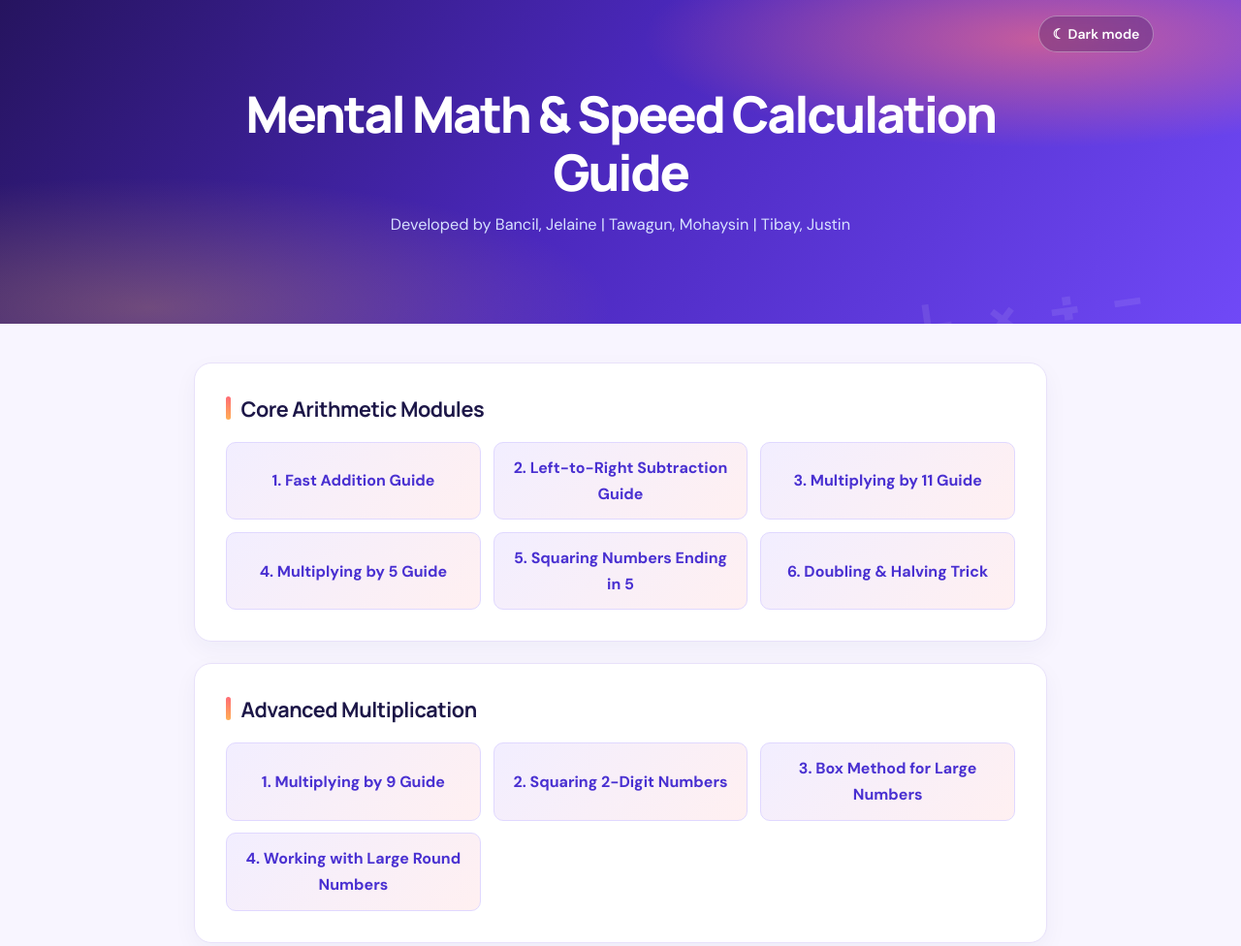
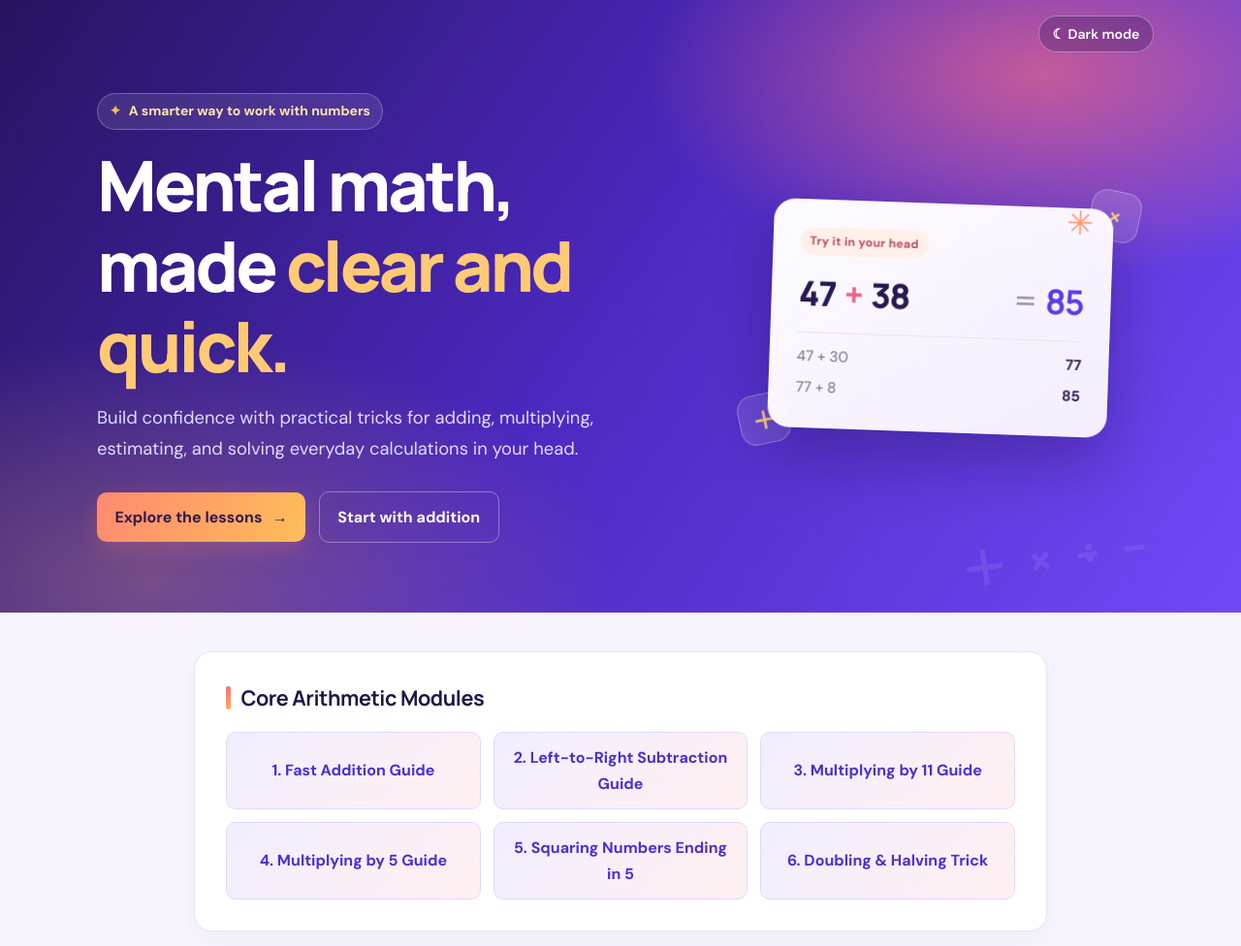
Before and after one commit to BenedictSenora/mental-math, a plain HTML site: page index.html in a window 1280 px wide. Shown: the top 976 px of the page at 97% size. Drawn offline with Linux system fonts and the light colour scheme.

Commit message:
Add mental math hero section

```diff
--- a/index.html
+++ b/index.html
@@ -7,15 +7,36 @@
     <link rel="stylesheet" href="style.css">
 </head>
 <body>
-    <header class="page-header">
-        <h1>Mental Math &amp; Speed Calculation Guide</h1>
-        <p>Developed by Bancil, Jelaine | Tawagun, Mohaysin | Tibay, Justin</p>
+    <header class="page-header home-hero">
+        <div class="hero-inner">
+            <div class="hero-copy">
+                <p class="hero-kicker"><span aria-hidden="true">✦</span> A smarter way to work with numbers</p>
+                <h1>Mental math, made <span>clear and quick.</span></h1>
+                <p class="hero-description">Build confidence with practical tricks for adding, multiplying, estimating, and solving everyday calculations in your head.</p>
+                <div class="hero-actions">
+                    <a class="hero-primary" href="#lessons">Explore the lessons <span aria-hidden="true">→</span></a>
+                    <a class="hero-secondary" href="fast-addition.html">Start with addition</a>
+                </div>
+            </div>
+            <div class="hero-visual" aria-label="Example mental math calculation: 47 plus 38 equals 85">
+                <div class="math-card">
+                    <span class="math-card-label">Try it in your head</span>
+                    <div class="math-equation"><span>47</span><span class="math-operator">+</span><span>38</span><span class="math-equals">=</span><strong>85</strong></div>
+                    <div class="math-divider"></div>
+                    <p><span>47 + 30</span><b>77</b></p>
+                    <p><span>77 + 8</span><b>85</b></p>
+                    <span class="math-spark" aria-hidden="true">✳</span>
+                </div>
+                <span class="hero-orbit hero-orbit-one" aria-hidden="true">×</span>
+                <span class="hero-orbit hero-orbit-two" aria-hidden="true">＋</span>
+            </div>
+        </div>
         <input class="theme-switch" type="checkbox" id="theme-switch" aria-label="Enable dark mode">
         <label class="theme-toggle" for="theme-switch"><span class="light-label">☾ <span>Dark mode</span></span><span class="dark-label">☀ <span>Light mode</span></span></label>
     </header>
 
     <main class="content-container">
-        <section class="tutorial-card">
+        <section class="tutorial-card" id="lessons">
             <h2>Core Arithmetic Modules</h2>
 
             <div class="module-list">
--- a/style.css
+++ b/style.css
@@ -80,6 +80,38 @@ body {
 
 .page-header p { position: relative; z-index: 1; color: #d7e1ff; font-size: 1.02rem; }
 
+.home-hero { min-height: 520px; display: grid; align-items: center; padding: 6rem 1.5rem 4.5rem; text-align: left; }
+.home-hero::after { right: 7%; bottom: 2rem; font-size: 3rem; }
+.hero-inner { display: grid; grid-template-columns: minmax(0, 1.15fr) minmax(280px, .85fr); align-items: center; gap: clamp(2rem, 7vw, 6rem); width: min(100%, 1080px); margin: 0 auto; }
+.hero-copy { position: relative; z-index: 1; }
+.hero-kicker { display: inline-flex; align-items: center; gap: .5rem; margin-bottom: 1rem; padding: .4rem .75rem; border: 1px solid rgba(255,255,255,.25); border-radius: 999px; background: rgba(255,255,255,.1); color: #ffe6a8 !important; font-size: .87rem !important; font-weight: 700; }
+.hero-kicker span { color: #ffbb54; }
+.home-hero h1 { max-width: 640px; margin: 0 0 1rem; font-size: clamp(2.7rem, 6vw, 4.5rem); }
+.home-hero h1 span { color: #ffca73; }
+.hero-description { max-width: 570px; color: #e0dcff !important; font-size: clamp(1rem, 1.5vw, 1.15rem) !important; line-height: 1.75; }
+.hero-actions { display: flex; flex-wrap: wrap; align-items: center; gap: .85rem; margin-top: 1.75rem; }
+.hero-primary, .hero-secondary { display: inline-flex; align-items: center; justify-content: center; gap: .65rem; min-height: 50px; padding: .75rem 1.15rem; border-radius: 10px; text-decoration: none; font-weight: 700; transition: transform .18s ease, background .18s ease, box-shadow .18s ease; }
+.hero-primary { background: linear-gradient(110deg, #ff8a70, #ffbd58); color: #32184e; box-shadow: 0 9px 24px rgba(255,126,104,.22); }
+.hero-primary:hover { transform: translateY(-2px); box-shadow: 0 12px 28px rgba(255,126,104,.34); }
+.hero-secondary { border: 1px solid rgba(255,255,255,.35); color: white; }
+.hero-secondary:hover { transform: translateY(-2px); background: rgba(255,255,255,.12); }
+.hero-primary:focus-visible, .hero-secondary:focus-visible { outline: 3px solid #ffca73; outline-offset: 3px; }
+.hero-visual { position: relative; display: grid; min-height: 300px; place-items: center; }
+.math-card { position: relative; z-index: 1; width: min(100%, 350px); padding: 1.7rem; border: 1px solid rgba(255,255,255,.75); border-radius: 22px; background: linear-gradient(145deg, rgba(255,255,255,.98), rgba(250,244,255,.96)); color: #281951; box-shadow: 0 28px 65px rgba(19,9,58,.3); transform: rotate(2deg); }
+.math-card-label { display: inline-block; margin-bottom: 1.1rem; padding: .28rem .6rem; border-radius: 999px; background: #fff0e8; color: #b64a60; font-size: .76rem; font-weight: 700; letter-spacing: .025em; }
+.math-equation { display: flex; align-items: center; gap: .55rem; font: 800 clamp(1.55rem, 3vw, 2.2rem)/1.2 Manrope, sans-serif; letter-spacing: -.04em; }
+.math-equation .math-operator { color: #ed6684; }
+.math-equation .math-equals { margin-left: auto; color: #9b91b4; font-weight: 500; }
+.math-equation strong { color: #5c3ce5; }
+.math-divider { height: 1px; margin: 1.15rem 0 .8rem; background: #e8e2f2; }
+.math-card > p { display: flex; justify-content: space-between; color: #716987; font-size: .95rem; }
+.math-card > p + p { margin-top: .35rem; }
+.math-card > p b { color: #2b2050; }
+.math-spark { position: absolute; top: -.9rem; right: 1.2rem; color: #ff9774; font-size: 2.1rem; }
+.hero-orbit { position: absolute; display: grid; place-items: center; width: 52px; height: 52px; border: 1px solid rgba(255,255,255,.32); border-radius: 16px; background: rgba(255,255,255,.12); color: #ffd47f; font: 700 1.55rem Manrope, sans-serif; backdrop-filter: blur(8px); }
+.hero-orbit-one { top: 1.2rem; right: .25rem; transform: rotate(12deg); }
+.hero-orbit-two { bottom: 1.25rem; left: .2rem; transform: rotate(-12deg); }
+
 .content-container {
     width: min(100% - 2rem, 880px);
     margin: 2.5rem auto;
@@ -155,6 +187,12 @@ body {
     .tutorial-card { border-radius: 14px; }
     .module-list { grid-template-columns: 1fr; }
     .theme-toggle { top: .75rem; right: .75rem; padding: .5rem .7rem; }
+    .home-hero { min-height: auto; padding: 5.5rem 1.25rem 3rem; }
+    .hero-inner { grid-template-columns: 1fr; gap: 1.3rem; }
+    .home-hero h1 { font-size: clamp(2.55rem, 12vw, 3.5rem); }
+    .hero-visual { min-height: 255px; }
+    .math-card { padding: 1.35rem; }
+    .hero-orbit-one { right: .5rem; }
 }
 
 /* Dark theme is controlled by the native checkbox, so the toggle needs no script. */
```
Also changed, not shown: 2 other files.
